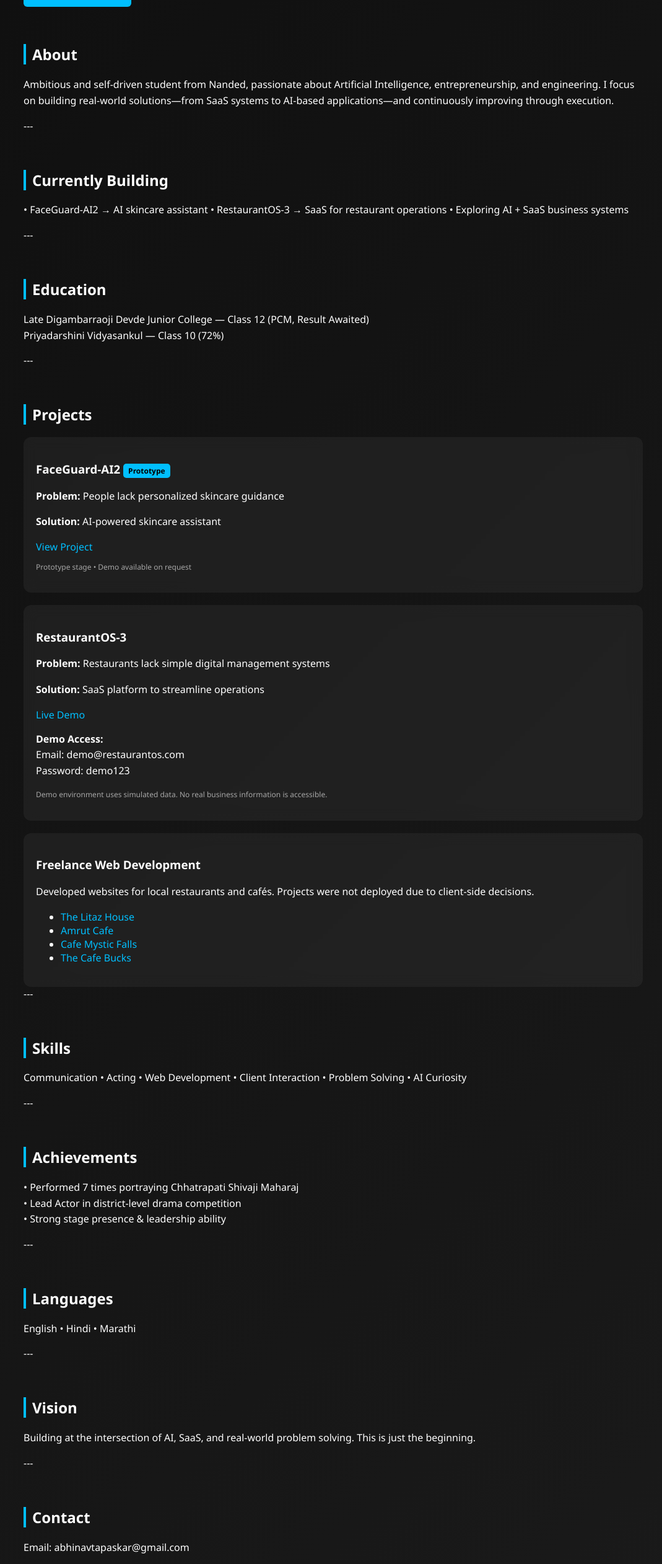
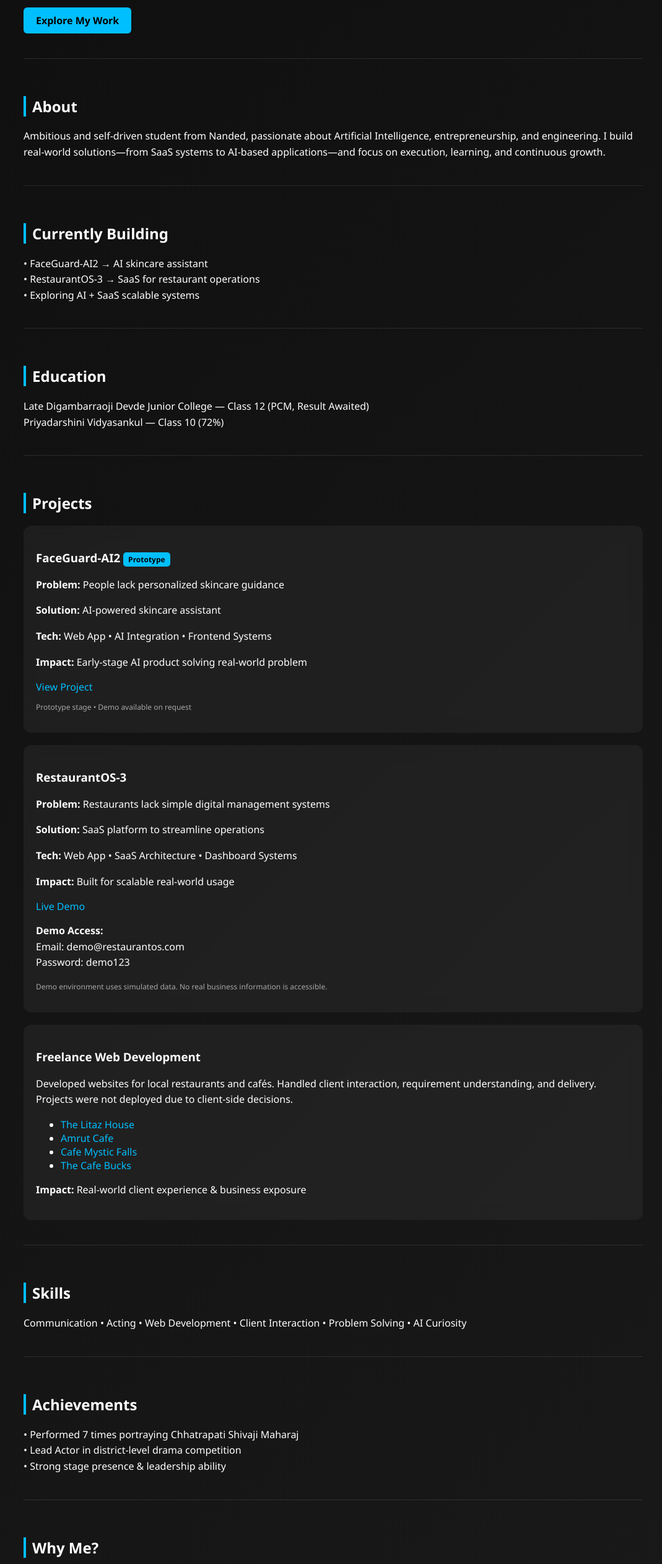
Before and after one commit to abhinavtapaskar-afk/Abhinav-tapaskar-, a plain HTML site: page index.html in a window 1280 px wide. Shown: the part 277-2800 px from the top of the page at 62% size, without its empty margins (102-1171 px from the left). Drawn offline with Linux system fonts and the light colour scheme.

Commit message:
Update styles and content in index.html

```diff
--- a/index.html
+++ b/index.html
@@ -1,3 +1,4 @@
+
 <!DOCTYPE html>
 <html lang="en">
 <head>
@@ -21,8 +22,8 @@ body {
 }
 
 h1 {
-  font-size: 42px;
-  text-shadow: 0 0 15px rgba(0,191,255,0.6);
+  font-size: 44px;
+  text-shadow: 0 0 20px rgba(0,191,255,0.7);
 }
 
 h2 {
@@ -87,6 +88,12 @@ a {
   font-size: 12px;
   opacity: 0.6;
 }
+
+.section-line {
+  height: 1px;
+  background: rgba(255,255,255,0.1);
+  margin: 40px 0;
+}
 </style>
 
 </head>
@@ -98,27 +105,28 @@ a {
 
 <p><b>I build AI products, SaaS systems & real-world solutions.</b></p>
 <p style="opacity:0.7;">17 y/o builder • Future AI + SaaS Founder</p>
+<p style="opacity:0.6; font-size:14px;">Focused on execution, not just ideas.</p>
 
 <a class="btn" href="#projects">Explore My Work</a>
 
----
+<div class="section-line"></div>
 
 <h2>About</h2>
 <p>
 Ambitious and self-driven student from Nanded, passionate about Artificial Intelligence, entrepreneurship, and engineering.
-I focus on building real-world solutions—from SaaS systems to AI-based applications—and continuously improving through execution.
+I build real-world solutions—from SaaS systems to AI-based applications—and focus on execution, learning, and continuous growth.
 </p>
 
----
+<div class="section-line"></div>
 
 <h2>Currently Building</h2>
 <p>
-• FaceGuard-AI2 → AI skincare assistant
-• RestaurantOS-3 → SaaS for restaurant operations
-• Exploring AI + SaaS business systems
+• FaceGuard-AI2 → AI skincare assistant<br>
+• RestaurantOS-3 → SaaS for restaurant operations<br>
+• Exploring AI + SaaS scalable systems
 </p>
 
----
+<div class="section-line"></div>
 
 <h2>Education</h2>
 <p>
@@ -126,15 +134,20 @@ Late Digambarraoji Devde Junior College — Class 12 (PCM, Result Awaited)<br>
 Priyadarshini Vidyasankul — Class 10 (72%)
 </p>
 
----
+<div class="section-line"></div>
 
 <h2 id="projects">Projects</h2>
 
 <div class="card fade">
 <h3>FaceGuard-AI2 <span class="tag">Prototype</span></h3>
 
+<!-- ADD IMAGE HERE -->
+<!-- <img src="your-image-link" style="width:100%; border-radius:10px; margin-bottom:10px;"> -->
+
 <p><b>Problem:</b> People lack personalized skincare guidance</p>
 <p><b>Solution:</b> AI-powered skincare assistant</p>
+<p><b>Tech:</b> Web App • AI Integration • Frontend Systems</p>
+<p><b>Impact:</b> Early-stage AI product solving real-world problem</p>
 
 <a href="https://face-guard-ai-2.vercel.app/" target="_blank">View Project</a>
 <p class="small">Prototype stage • Demo available on request</p>
@@ -143,8 +156,12 @@ Priyadarshini Vidyasankul — Class 10 (72%)
 <div class="card fade">
 <h3>RestaurantOS-3</h3>
 
+<!-- ADD IMAGE HERE -->
+
 <p><b>Problem:</b> Restaurants lack simple digital management systems</p>
 <p><b>Solution:</b> SaaS platform to streamline operations</p>
+<p><b>Tech:</b> Web App • SaaS Architecture • Dashboard Systems</p>
+<p><b>Impact:</b> Built for scalable real-world usage</p>
 
 <a href="https://restaurant-os-3.vercel.app/" target="_blank">Live Demo</a>
 
@@ -162,6 +179,7 @@ Demo environment uses simulated data. No real business information is accessible
 
 <p>
 Developed websites for local restaurants and cafés.
+Handled client interaction, requirement understanding, and delivery.
 Projects were not deployed due to client-side decisions.
 </p>
 
@@ -171,16 +189,18 @@ Projects were not deployed due to client-side decisions.
 <li><a href="https://0125-cafe-mystic-falls.vercel.app/">Cafe Mystic Falls</a></li>
 <li><a href="https://the-cafe-bucks.vercel.app/">The Cafe Bucks</a></li>
 </ul>
+
+<p><b>Impact:</b> Real-world client experience & business exposure</p>
 </div>
 
----
+<div class="section-line"></div>
 
 <h2>Skills</h2>
 <p>
 Communication • Acting • Web Development • Client Interaction • Problem Solving • AI Curiosity
 </p>
 
----
+<div class="section-line"></div>
 
 <h2>Achievements</h2>
 <p>
@@ -189,12 +209,16 @@ Communication • Acting • Web Development • Client Interaction • Problem
 • Strong stage presence & leadership ability
 </p>
 
----
+<div class="section-line"></div>
 
-<h2>Languages</h2>
-<p>English • Hindi • Marathi</p>
+<h2>Why Me?</h2>
+<p>
+I don’t just learn — I build.<br>
+I don’t wait for opportunities — I create them.<br>
+Focused on execution, consistency, and real-world impact.
+</p>
 
----
+<div class="section-line"></div>
 
 <h2>Vision</h2>
 <p>
@@ -202,7 +226,7 @@ Building at the intersection of AI, SaaS, and real-world problem solving.
 This is just the beginning.
 </p>
 
----
+<div class="section-line"></div>
 
 <h2>Contact</h2>
 <p>Email: abhinavtapaskar@gmail.com</p>
```
